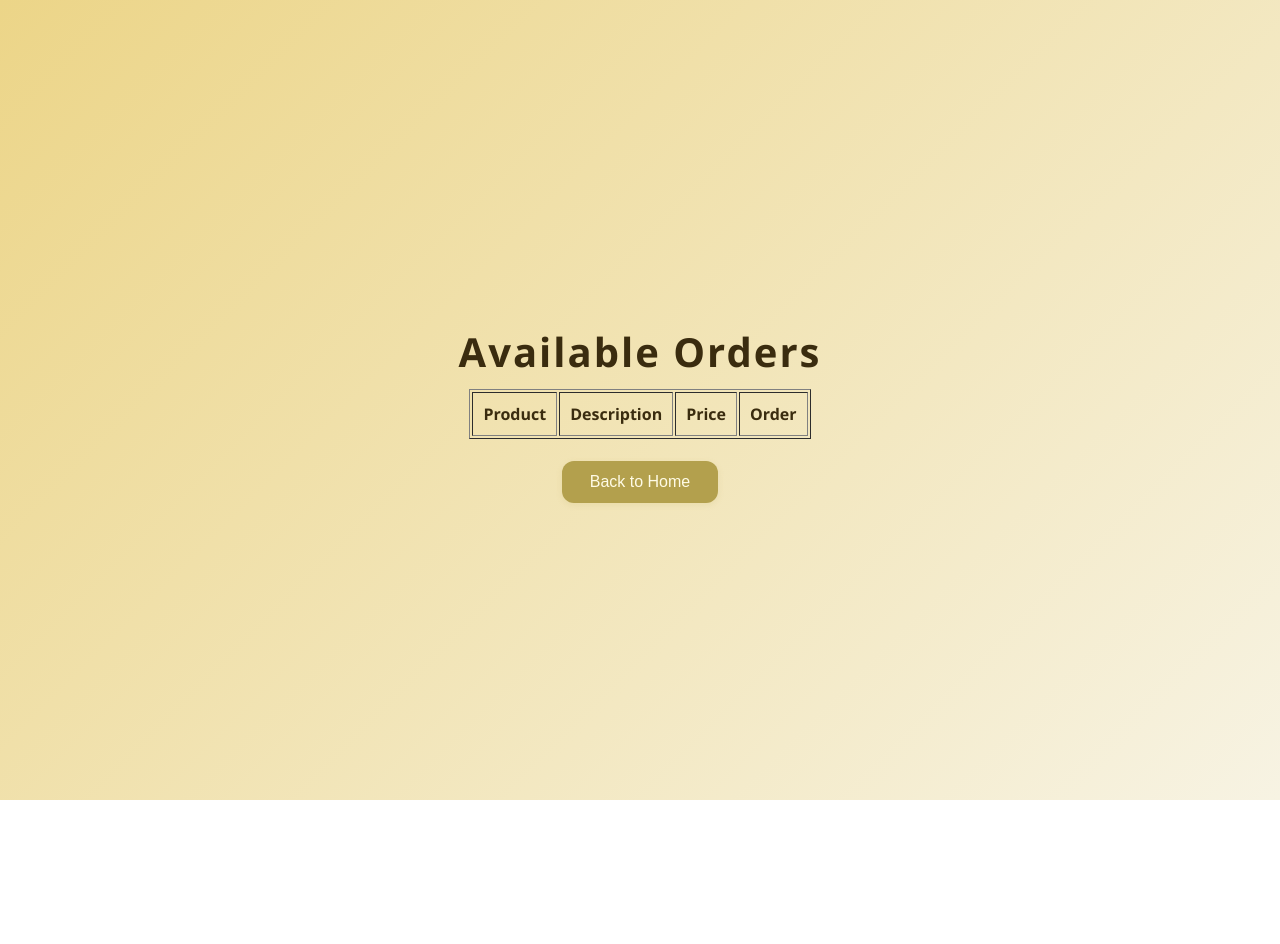
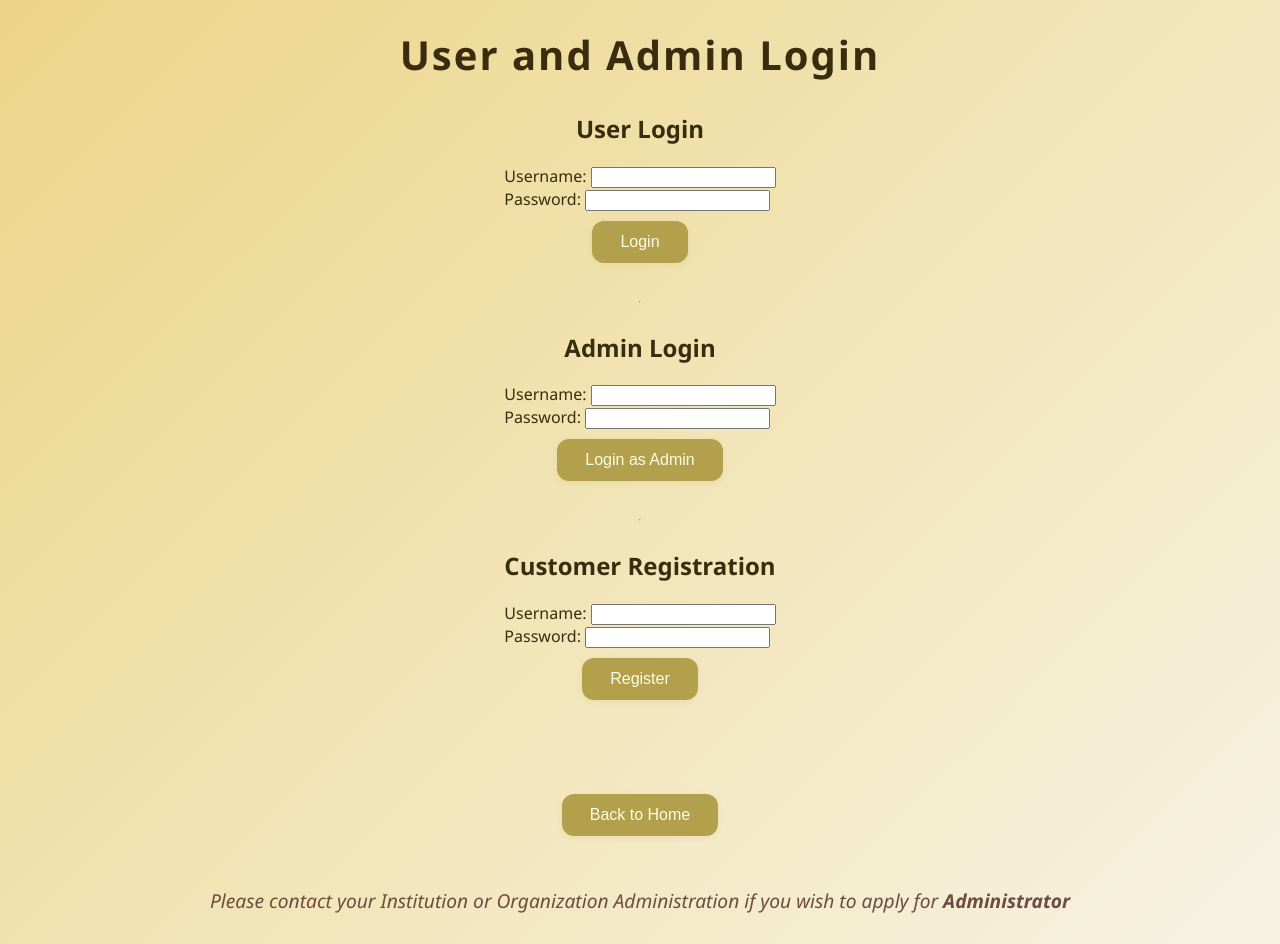
Before and after one commit to JPfern20/POS-System-WebAppDesign, a website: page orders.html in a window 1280 px wide. Before the commit the page ends 800 px from the top, so only its background shows below. Drawn offline with Linux system fonts and the light colour scheme; no server answers.

Commit message:
Fix Admin

```diff
--- a/orders.html
+++ b/orders.html
@@ -2,26 +2,70 @@
 <html lang="en">
 <head>
     <meta charset="UTF-8">
-    <title>View Products</title>
+    <title>Login & Registration</title>
     <link rel="stylesheet" type="text/css" href="style.css">
+    <style>
+        body {
+            text-align: center;
+        }
+        form {
+            display: inline-block;
+            text-align: left;
+            margin-bottom: 20px;
+        }
+        button {
+            display: block;
+            margin: 10px auto;
+        }
+    </style>
 </head>
 <body>
-    <h1>Available Orders</h1>
-    <table border="1" cellpadding="10">
-        <thead>
-            <tr>
-                <th>Product</th>
-                <th>Description</th>
-                <th>Price</th>
-                <th>Order</th>
-            </tr>
-        </thead>
-        <tbody id="orderList">
-            <!-- Products will be loaded here via script.js -->
-        </tbody>
-    </table>
+    <h1><strong>User and Admin Login</strong></h1>
+
+    <h2>User Login</h2>
+    <form id="loginForm">
+        <label for="username">Username: </label>
+        <input type="text" id="username" name="username" required>
+        <br>
+        <label for="password">Password: </label>
+        <input type="password" id="password" name="password" required>
+        <br>
+        <button type="submit">Login</button>
+    </form>
+
+    <hr>
+
+    <h2>Admin Login</h2>
+    <form id="adminLoginForm">
+        <label for="adminUsername">Username: </label>
+        <input type="text" id="adminUsername" name="adminUsername" required>
+        <br>
+        <label for="adminPassword">Password: </label>
+        <input type="password" id="adminPassword" name="adminPassword" required>
+        <br>
+        <button type="submit">Login as Admin</button>
+    </form>
+
+    <hr>
+
+    <h2>Customer Registration</h2>
+    <form id="registerForm">
+        <label for="regUsername">Username: </label>
+        <input type="text" id="regUsername" name="username" required>
+        <br>
+        <label for="regPassword">Password: </label>
+        <input type="password" id="regPassword" name="password" required>
+        <br>
+        <button type="submit">Register</button>
+    </form>
+
+    <div id="message" style="color: red; margin-top: 10px;"></div>
+
+    <br><br>
+    <button id="backButton">Back to Home</button>
     <br>
-    <button id="backButton">Back to Home</button>
+    <p><em>Please contact your Institution or Organization Administration if you wish to apply for <strong>Administrator</strong></em></p>
+
     <script src="script.js"></script>
 </body>
 </html>
--- a/script.js
+++ b/script.js
@@ -8,7 +8,8 @@ document.addEventListener("DOMContentLoaded", () => {
         loadProducts();
     }
     if (currentPage.includes("orders.html")) {
-        loadOrders();
+         if (params.get("autoload") === "true" || localStorage.getItem("adminLoggedIn") === "true") {
+            loadOrders();
     }
 
     const backButton = document.getElementById("backButton");
@@ -75,6 +76,7 @@ document.getElementById("loginForm").addEventListener("submit", async (e) => {
 });
 
 // Admin Login
+// Admin Login
 document.getElementById("adminLoginForm").addEventListener("submit", async (e) => {
     e.preventDefault();
 
@@ -92,7 +94,11 @@ document.getElementById("adminLoginForm").addEventListener("submit", async (e) =
 
         if (data.success) {
             if (data.role === "admin") {
-                window.location.href = "orders.html"; // admin page
+                // Save session info for possible future checks
+                localStorage.setItem("adminLoggedIn", "true");
+
+                // Redirect to orders page with a query param to auto-load
+                window.location.href = "orders.html?autoload=true";
             } else {
                 document.getElementById("message").textContent = "Invalid role for this form.";
             }
@@ -104,6 +110,7 @@ document.getElementById("adminLoginForm").addEventListener("submit", async (e) =
         document.getElementById("message").textContent = "Error connecting to server.";
     }
 });
+
 // User Registration
 document.getElementById("registerForm").addEventListener("submit", async (e) => {
     e.preventDefault();
```
